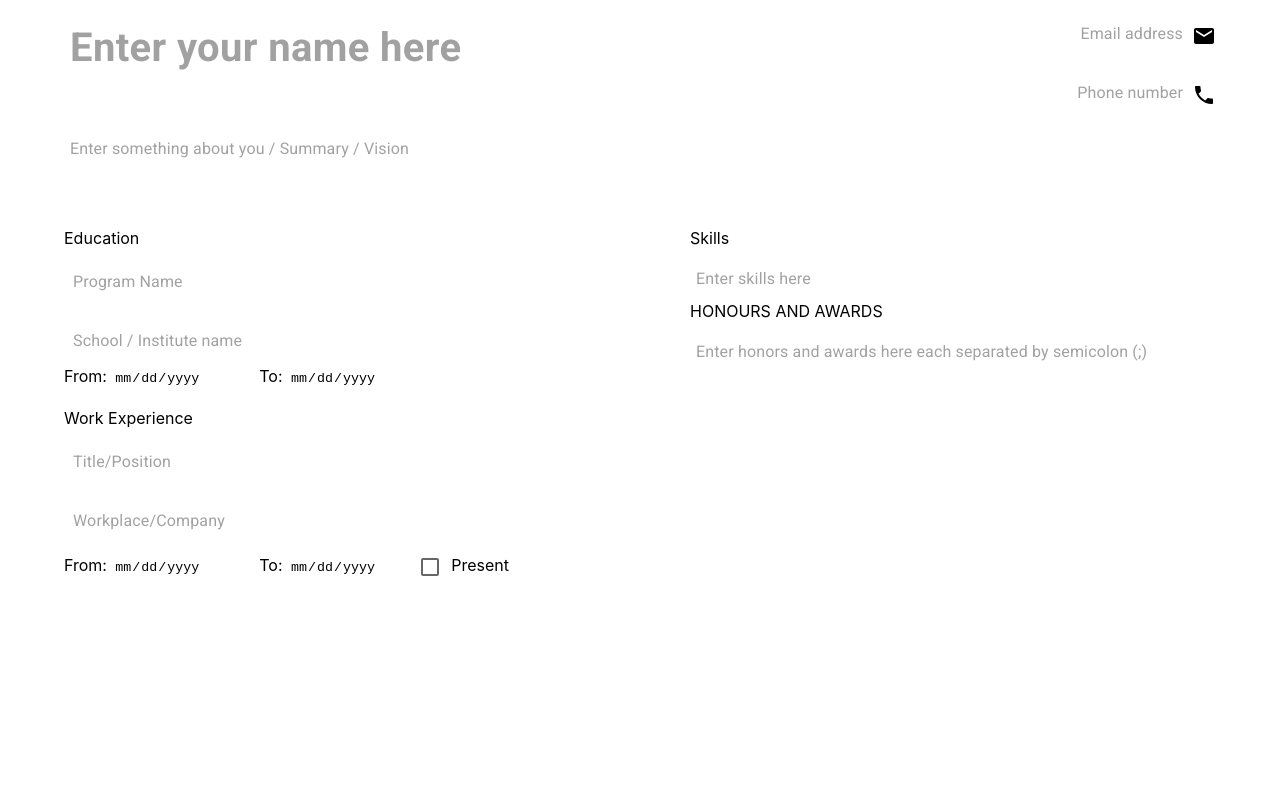
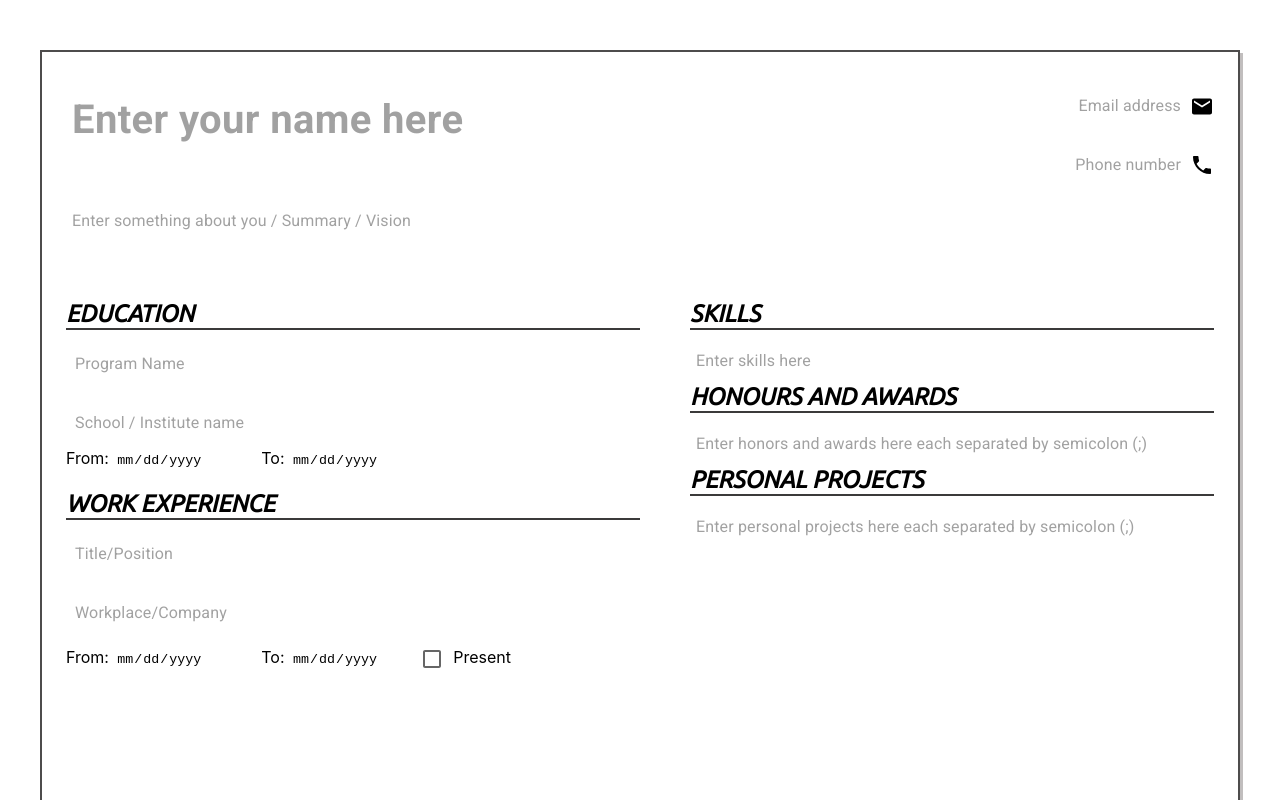
Before and after one commit to KunwarVSuryavanshi/resume-builder, a React (Create React App) app: page / in a window 1280 px wide. Shown: the top 800 px of the page. Built offline with nearby package versions, Linux system fonts and the light colour scheme.

Commit message:
some css

```diff
--- a/public/index.html
+++ b/public/index.html
@@ -14,6 +14,11 @@
       manifest.json provides metadata used when your web app is installed on a
       user's mobile device or desktop. See https://developers.google.com/web/fundamentals/web-app-manifest/
     -->
+
+
+    <link rel="preconnect" href="https://fonts.googleapis.com">
+    <link rel="preconnect" href="https://fonts.gstatic.com" crossorigin>
+    <link href="https://fonts.googleapis.com/css2?family=Ubuntu:ital,wght@0,300;1,400&display=swap" rel="stylesheet">
 
     <link rel="stylesheet" href="https://fonts.googleapis.com/css?family=Roboto:300,400,500,700&display=swap" />
     <link rel="stylesheet" href="https://fonts.googleapis.com/icon?family=Material+Icons" />
--- a/src/Resumes/FirstResumeTemplate/FirstResume.jsx
+++ b/src/Resumes/FirstResumeTemplate/FirstResume.jsx
@@ -20,6 +20,10 @@
   const [awardsInp, setAwardsInp] = useState('')
   const [awardsToggle, setAwardsToggle] = useState(true)
   const [awards, setAwards] = useState([])
+  const [personalProj, setPersonalProj] = useState([])
+  const [projToggle, setProjToggle] = useState(true)
+  const [projInp, setProjInp] = useState('')
+
 
   const headerContent = () => {
     return (
@@ -44,7 +48,7 @@
                 />
               </Grid>
               <Grid xs={4}>
-                <span style={{float: 'right'}}>
+                <span className='flex_default' style={{float: 'right'}}>
                   <TextField
                     hiddenLabel
                     id="userEmail"
@@ -61,9 +65,9 @@
                       }
                     }}
                   />
-                  <Mail style={{ paddingTop: '3vh'}} />
+                  <Mail style={{ paddingTop: '1.2vh'}} />
                 </span>
-                <span style={{float: 'right'}}>
+                <span className='flex_default' style={{float: 'right'}}>
                   <TextField
                     hiddenLabel
                     id="phoneNumber"
@@ -77,7 +81,7 @@
                       }
                     }}
                   />
-                  <Phone style={{paddingTop: '3vh'}} />
+                  <Phone style={{paddingTop: '1vh'}} />
                 </span>
               </Grid>
         </Grid >
@@ -157,6 +161,9 @@
         setAwardsInp(values)
         setAwards(values.split(';').filter(item => item.length > 0))
         break;
+      case 'proj':
+        setProjInp(values)
+        setPersonalProj(values.split(';').filter(item => item.length > 0))
       default:
         return
     }
@@ -178,21 +185,21 @@
   return (
     <ThemeProvider theme={TextFieldTheme}>
       <div className='body'>
-        <Container style={{margin: 'auto'}}>
+        <Container className="container" style={{margin: 'auto'}}>
           <Grid container>
             {headerContent()}
           </Grid>
           <div className='flex-container'>
             <div className="item1_container">
               <div className="item1_container_1">
-                <div className="item1_container_1_ed">Education</div>
+                <div className="item1_container_1_ed">EDUCATION</div>
                 <div tabIndex={1} id='detailsDiv' className="item1_container_1_details" onClick={() => handleClick('edu')} onBlur={(e) => handleBlur(e, 'edu')}>
                   {details.map(item => item)}
                   {toggleEduRow && <PlaylistAdd className='addbtn' onClick={() => addNewRow('edu') } />}
                 </div>
               </div>
               <div className="item1_container_2">
-                <div className="item1_container_1_ed">Work Experience</div>
+                <div className="item1_container_1_ed">WORK EXPERIENCE</div>
                 <div tabIndex={1} id='detailsDiv' className="item1_container_1_details" onClick={() => handleClick('exp')} onBlur={(e) => handleBlur(e, 'exp')}>
                   {workExp.map(item => item)}
                   {toggleExpRow && <PlaylistAdd className='addbtn' onClick={() => addNewRow('exp')} />}
@@ -202,7 +209,7 @@
             <div className="item2_container">
               <div tabIndex={'1'} className="item2_container_1" onBlur={(e) => handleBlur(e, 'skill')} onClick={() => handleClick('skill')}>
                 <div className="item2_container_1_header">
-                  Skills
+                  SKILLS
                 </div>
                 <div className="item2_container_1_skillCont" >
                   {skill?.length > 0 && skill.map(item => <span style={{margin: '0.5vw 0.2vw', display: 'inline-block'}}><Chip label={item} color='info' /></span>)}
@@ -261,18 +268,45 @@
                   </div>
                 </div>
               </div>
-              <div className="item2_container_3">
-
+              <div tabIndex={'3'} lang='en' className="item2_container_3" onBlur={(e) => handleBlur(e, 'proj')} onClick={() => handleClick('proj')}>
+                <div className="item2_container_3_header">
+                  PERSONAL PROJECTS
+                </div>
+                <div className="item2_container_3_body">
+                  {personalProj?.length > 0 &&
+                    <ol>
+                      {
+                        personalProj.map(item => <li>{item}</li>)
+                      }
+                    </ol>
+                  }
+                  <div style={{ minHeight: '40px' }}>
+                    {projToggle && <TextField
+                      hiddenLabel
+                      placeholder='Enter personal projects here each separated by semicolon (;)'
+                      variant='filled'
+                      value={projInp}
+                      size='medium'
+                      margin="normal"
+                      fullWidth
+                      multiline
+                      sx={{
+                        '& .MuiFilledInput-underline': {
+                          fontSize: '1rem',
+                          fontWeight: 'semi-bold',
+                        }
+                      }}
+                      onChange={(e) => handleInput('proj', e.target.value)}
+                    />}
+                  </div>
+                </div>
               </div>
-              <div className="item2_container_4">
+              {/* <div className="item2_container_4">
 
               </div>
               <div className="item2_container_5">
 
-              </div>
-              <div className="item2_container_6">
-
-              </div>
+              </div> */}
             </div>
           </div>
         </Container>
--- a/src/Resumes/FirstResumeTemplate/style.scss
+++ b/src/Resumes/FirstResumeTemplate/style.scss
@@ -4,6 +4,9 @@
   flex-direction: row;
   justify-content: space-around;
   margin-top: 4vh;
+  word-wrap: break-word;
+  // word-break: break-all;
+  hyphens: auto;                                      // Not working
   // align-items: stretch;
   .item1_container {
     display: flex;
@@ -13,9 +16,13 @@
     margin: 25px 25px 20px 0px;
     max-width: 50%;
     &_1{
-      // &_ed{
-
-      // }
+      &_ed{
+        font-family: 'Ubuntu';
+        font-style: oblique;
+        font-weight: 600;
+        font-size: 1.5em;
+        border-bottom: 2px solid rgb(59, 58, 58);
+      }
       &_details{
         min-height: 20vh;
         .addbtn{
@@ -30,6 +37,18 @@
     flex-direction: column;
     margin: 25px 0px 20px 25px;
     width: 40%;
+    &_3_header, &_2_header, &_1_header {
+      font-family: 'Ubuntu';
+      font-style: oblique;
+      font-weight: 600;
+      font-size: 1.5em;
+      border-bottom: 2px solid rgb(59, 58, 58);
+    }
+    &_3{
+      &__body{
+        hyphens: auto;
+      }
+    }
   }
 }
 
@@ -61,3 +80,17 @@
     }
   }
 }
+
+.container{
+  border: 2px solid rgb(78, 76, 76);
+  box-shadow: 3px 3px rgb(193, 190, 190);
+  min-height: 900px;
+  margin: 50px auto !important;
+  padding-top: 20px;
+}
+
+.flex_default{
+  display: flex;
+  flex-direction: row;
+  align-items: center;
+}
```
